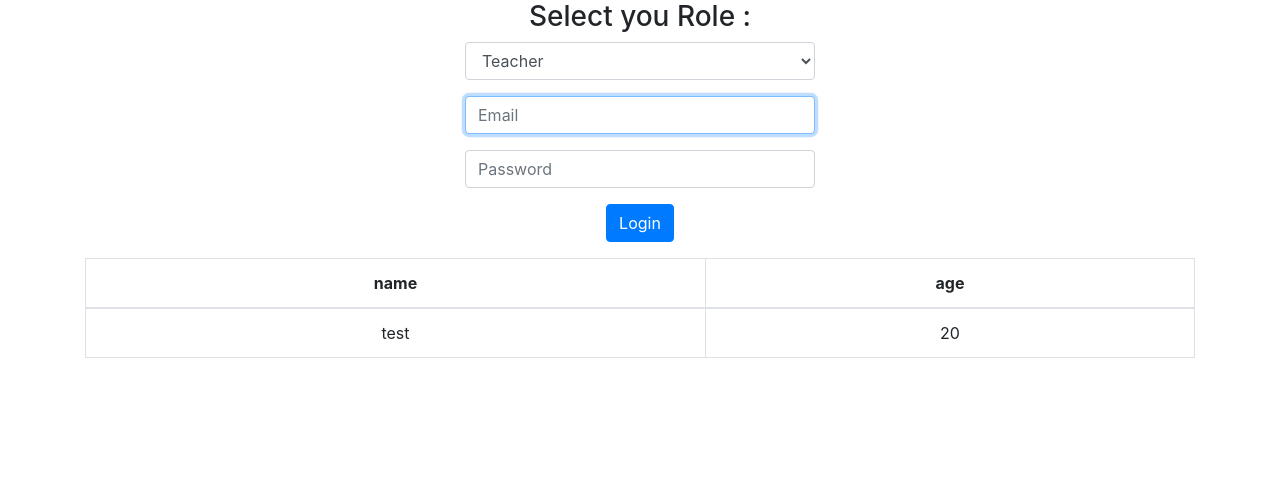
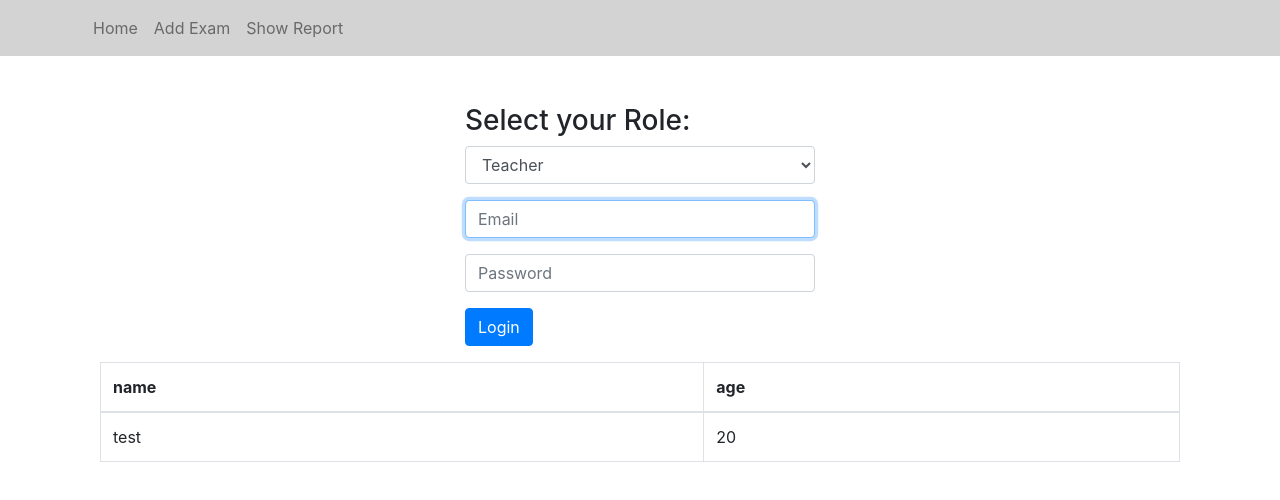
Before and after one commit to AlirezaIT/React-Scheduling, a React (Create React App) app in the folder client/: page /login in a window 1280 px wide. Shown: the top 500 px of the page. Built offline with nearby package versions, Linux system fonts and the light colour scheme; the HTML template or start-up script is replaced by a standard one.

Commit message:
feat: add Header.js component

```diff
--- a/client/src/App.css
+++ b/client/src/App.css
@@ -1,4 +1,4 @@
-.App {
+/* .App {
   text-align: center;
 }
 
@@ -35,4 +35,26 @@
   to {
     transform: rotate(360deg);
   }
+} */
+
+.row-header {
+  margin: 0px auto;
+  padding: 0px auto;
 }
+
+.row-content {
+  margin: 0px auto;
+  padding: 50px 0px 50px 0px;
+  border-bottom: 1px ridge;
+  min-height: 400px;
+}
+
+/* .footer{
+  background-color: #D1C4E9;
+  margin:0px auto;
+  padding: 20px 0px 20px 0px;
+} */
+
+.navbar-light {
+  background-color: lightgray;
+}
--- a/client/src/App.js
+++ b/client/src/App.js
@@ -1,15 +1,26 @@
 import React from "react";
-import logo from "./logo.svg";
 import "./App.css";
 import LoginForm from "./components/LoginForm";
 import DataTable from "./components/DataTable";
+import Header from "./components/Header";
 import { Route, Switch, Redirect } from "react-router-dom";
 import { AuthContext } from "./auth/AuthContext";
+import { Col, Row, Container } from "react-bootstrap";
 
 class App extends React.Component {
   constructor(props) {
     super(props);
     this.state = { authErr: "", authUser: "" };
+    this.toggleNav = this.toggleNav.bind(this);
+    this.state = {
+      isNavOpen: false,
+    };
+  }
+
+  toggleNav() {
+    this.setState({
+      isNavOpen: !this.state.isNavOpen,
+    });
   }
 
   // componentDidMount() {
@@ -43,10 +54,21 @@ class App extends React.Component {
 
     return (
       <AuthContext.Provider value={value}>
-        <div className="App">
+        <Header isNavOpen={this.state.isNavOpen} toggleNav={this.toggleNav} />
+        <Container>
           <Switch>
-            <Route path="/login" component={LoginForm} />
-            <Redirect from="/" to="/login" />
+            <Route path="/login" component={LoginForm}>
+              <Row className="vheight-100 mt-5">
+                {/* <Col sm={4}></Col> */}
+                {/* <Col sm={4} className="below-nav"> */}
+                <LoginForm />
+                {/* {</Col> */}
+              </Row>
+            </Route>
+            {/* <Redirect from="/" to="/login" /> */}
+            <Route>
+              <Redirect to="/login" />
+            </Route>
           </Switch>
           {/* <LoginForm />; */}
           <DataTable
@@ -57,7 +79,7 @@ class App extends React.Component {
               { name: "test", age: 20 },
             ]}
           />
-        </div>
+        </Container>
       </AuthContext.Provider>
     );
   }
--- /dev/null
+++ b/client/src/components/Header.js
@@ -0,0 +1,40 @@
+import React from "react";
+
+import { Nav, Navbar, NavbarToggler, Collapse, NavItem } from "reactstrap";
+import { NavLink } from "react-router-dom";
+import { AuthContext } from "../auth/AuthContext";
+
+const Header = (props) => {
+  return (
+    <AuthContext.Consumer>
+      {(context) => (
+        <Navbar light expand="md">
+          <div className="container">
+            <NavbarToggler onClick={props.toggleNav} />
+            <Collapse isOpen={props.isNavOpen} navbar>
+              <Nav navbar>
+                <NavItem>
+                  <NavLink className="nav-link" to="/home">
+                    Home
+                  </NavLink>
+                </NavItem>
+                <NavItem>
+                  <NavLink className="nav-link" to="/aboutus">
+                    Add Exam
+                  </NavLink>
+                </NavItem>
+                <NavItem>
+                  <NavLink className="nav-link" to="/menu">
+                    Show Report
+                  </NavLink>
+                </NavItem>
+              </Nav>
+            </Collapse>
+          </div>
+        </Navbar>
+      )}
+    </AuthContext.Consumer>
+  );
+};
+
+export default Header;
--- a/client/src/components/LoginForm.js
+++ b/client/src/components/LoginForm.js
@@ -7,8 +7,9 @@ import {
   FormControl,
   Container,
   Row,
+  Alert,
 } from "react-bootstrap";
-import { Alert } from "reactstrap";
+
 import { AuthContext } from "../auth/AuthContext";
 
 class UserRole extends React.Component {
@@ -51,7 +52,7 @@ class UserRole extends React.Component {
           <Container>
             <Row>
               <Col md={{ span: 4, offset: 4 }}>
-                <h3> Select you Role : </h3>
+                <h3> Select your Role: </h3>
 
                 <Form method="POST" onSubmit={this.handleSubmit}>
                   <FormGroup>
```
